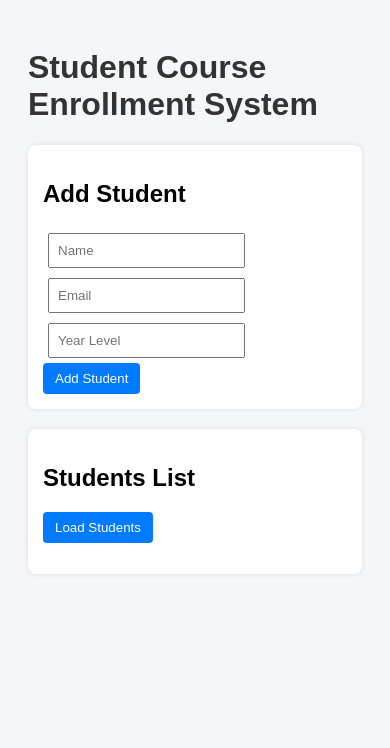
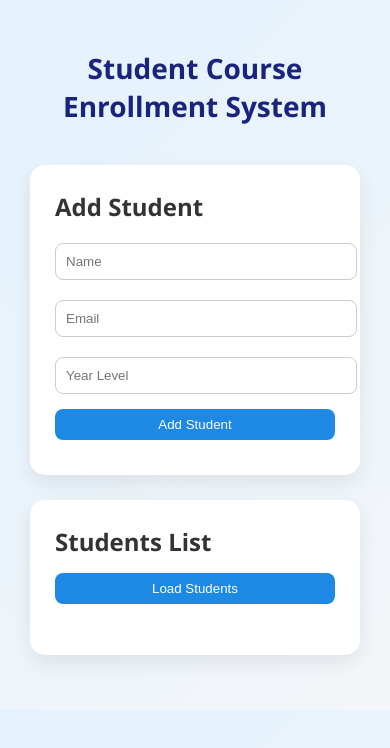
Before and after one commit to angeloalindayo151306-blip/EnrollmentFrontend-Alindayo, a plain HTML site: page index.html in a window 390 px wide. Drawn offline with Linux system fonts and the light colour scheme; no server answers.

Commit message:
change style

```diff
--- a/styles.css
+++ b/styles.css
@@ -1,35 +1,138 @@
+/* =========================
+   GLOBAL STYLES
+========================= */
+
 body {
-  font-family: Arial;
-  padding: 20px;
-  background: #f4f6f9;
+  font-family: 'Segoe UI', Tahoma, Geneva, Verdana, sans-serif;
+  background: linear-gradient(135deg, #e3f2fd, #f4f6f9);
+  margin: 0;
+  padding: 30px;
 }
 
 h1 {
-  color: #333;
+  text-align: center;
+  margin-bottom: 40px;
+  color: #1a237e;
+  font-size: 28px;
 }
+
+/* =========================
+   CARD SECTIONS
+========================= */
 
 section {
   background: white;
-  padding: 15px;
-  margin-bottom: 20px;
-  border-radius: 8px;
-  box-shadow: 0 0 5px rgba(0, 0, 0, 0.1);
+  padding: 25px;
+  margin-bottom: 25px;
+  border-radius: 15px;
+  box-shadow: 0 8px 20px rgba(0, 0, 0, 0.08);
+  transition: 0.2s ease;
 }
 
-input {
-  margin: 5px;
-  padding: 8px;
+section:hover {
+  transform: translateY(-3px);
 }
 
+h2 {
+  margin-top: 0;
+  color: #333;
+  margin-bottom: 15px;
+}
+
+/* =========================
+   INPUTS & SELECTS
+========================= */
+
+input, select {
+  padding: 10px;
+  margin: 5px 10px 15px 0;
+  border: 1px solid #ccc;
+  border-radius: 8px;
+  outline: none;
+  transition: 0.2s;
+  min-width: 180px;
+}
+
+input:focus, select:focus {
+  border-color: #1e88e5;
+  box-shadow: 0 0 0 3px rgba(30, 136, 229, 0.2);
+}
+
+/* =========================
+   BUTTONS
+========================= */
+
 button {
-  padding: 8px 12px;
-  background: #007bff;
+  padding: 8px 14px;
+  border: none;
+  border-radius: 8px;
+  background: #1e88e5;
   color: white;
-  border: none;
   cursor: pointer;
-  border-radius: 4px;
+  font-weight: 500;
+  transition: 0.2s ease;
 }
 
 button:hover {
-  background: #0056b3;
+  background: #1565c0;
+  transform: scale(1.05);
 }
+
+button:active {
+  transform: scale(0.98);
+}
+
+/* Delete Button Override */
+button.delete-btn {
+  background: #e53935;
+}
+
+button.delete-btn:hover {
+  background: #c62828;
+}
+
+/* =========================
+   LIST STYLING
+========================= */
+
+ul {
+  list-style: none;
+  padding-left: 0;
+  margin-top: 10px;
+}
+
+li {
+  background: #f9fafc;
+  padding: 10px 15px;
+  margin-bottom: 8px;
+  border-radius: 8px;
+  display: flex;
+  justify-content: space-between;
+  align-items: center;
+  transition: 0.2s;
+}
+
+li:hover {
+  background: #eef3f8;
+}
+
+/* =========================
+   RESPONSIVE
+========================= */
+
+@media (max-width: 768px) {
+  input, select {
+    width: 100%;
+    margin-right: 0;
+  }
+
+  button {
+    width: 100%;
+    margin-bottom: 10px;
+  }
+
+  li {
+    flex-direction: column;
+    align-items: flex-start;
+  }
+}
```
